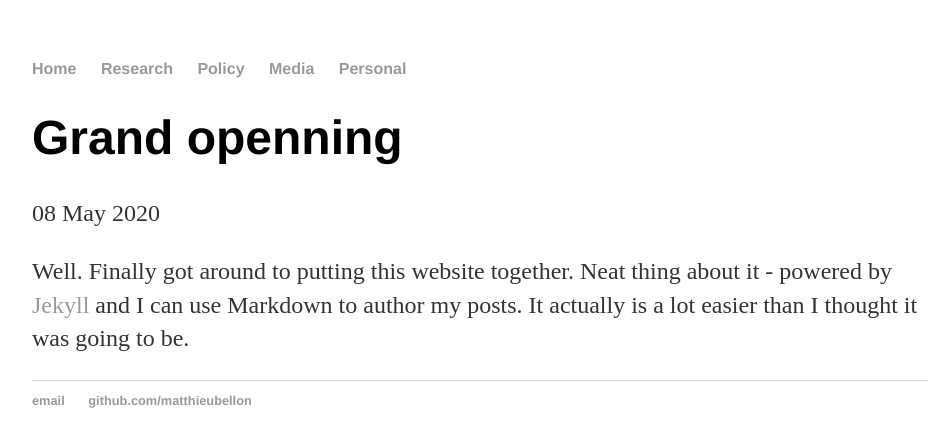
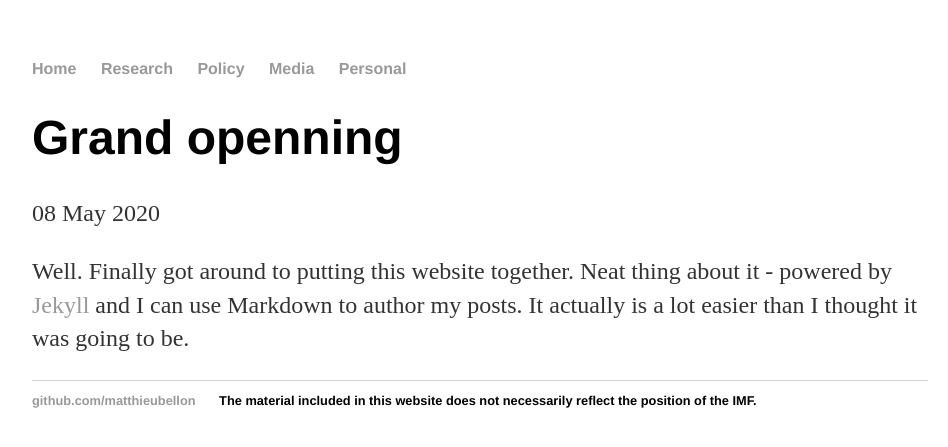
Before and after one commit to matthieubellon/matthieubellon.github.io, a Jekyll site: the page built from _posts/2020-05-08-site-launch.md, in a window 1280 px wide. Shown: the top 447 px of the page, without its empty margins (160-1108 px from the left). Built offline with Jekyll 4.4.1, drawn with Linux system fonts in a browser that asks for light colours.

Commit message:
Update default.html

```diff
--- a/_layouts/default.html
+++ b/_layouts/default.html
@@ -22,8 +22,8 @@
 			</div><!-- /.container -->
 			<footer>
 	    		<ul>
-	        		<li><a href="mailto:bellon.matthieu@gmail.com">email</a></li>
 	        		<li><a href="https://github.com/matthieubellon">github.com/matthieubellon</a></li>
+				The material included in this website does not necessarily reflect the position of the IMF.
 				</ul>
 			</footer>
 		</body>
```
